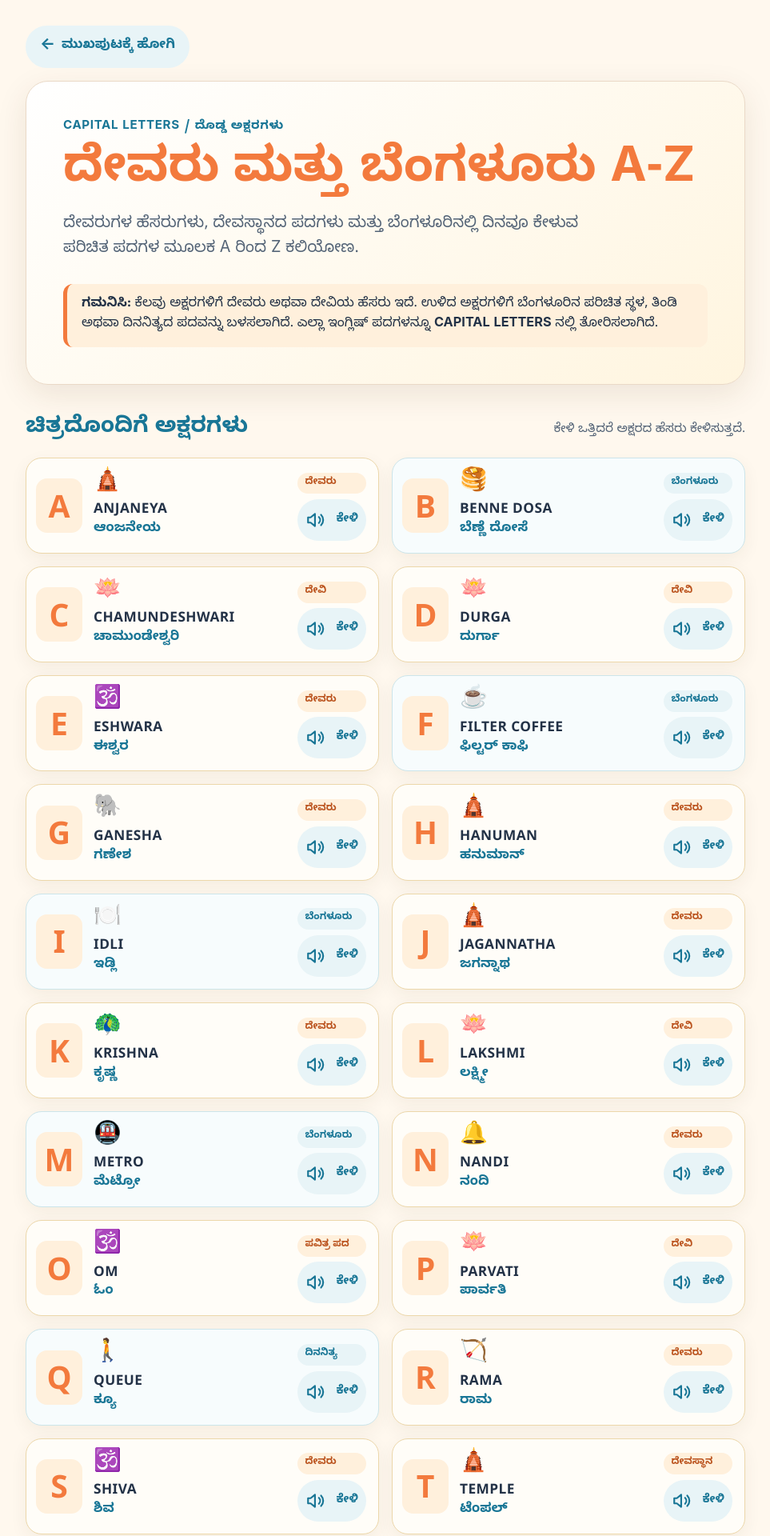
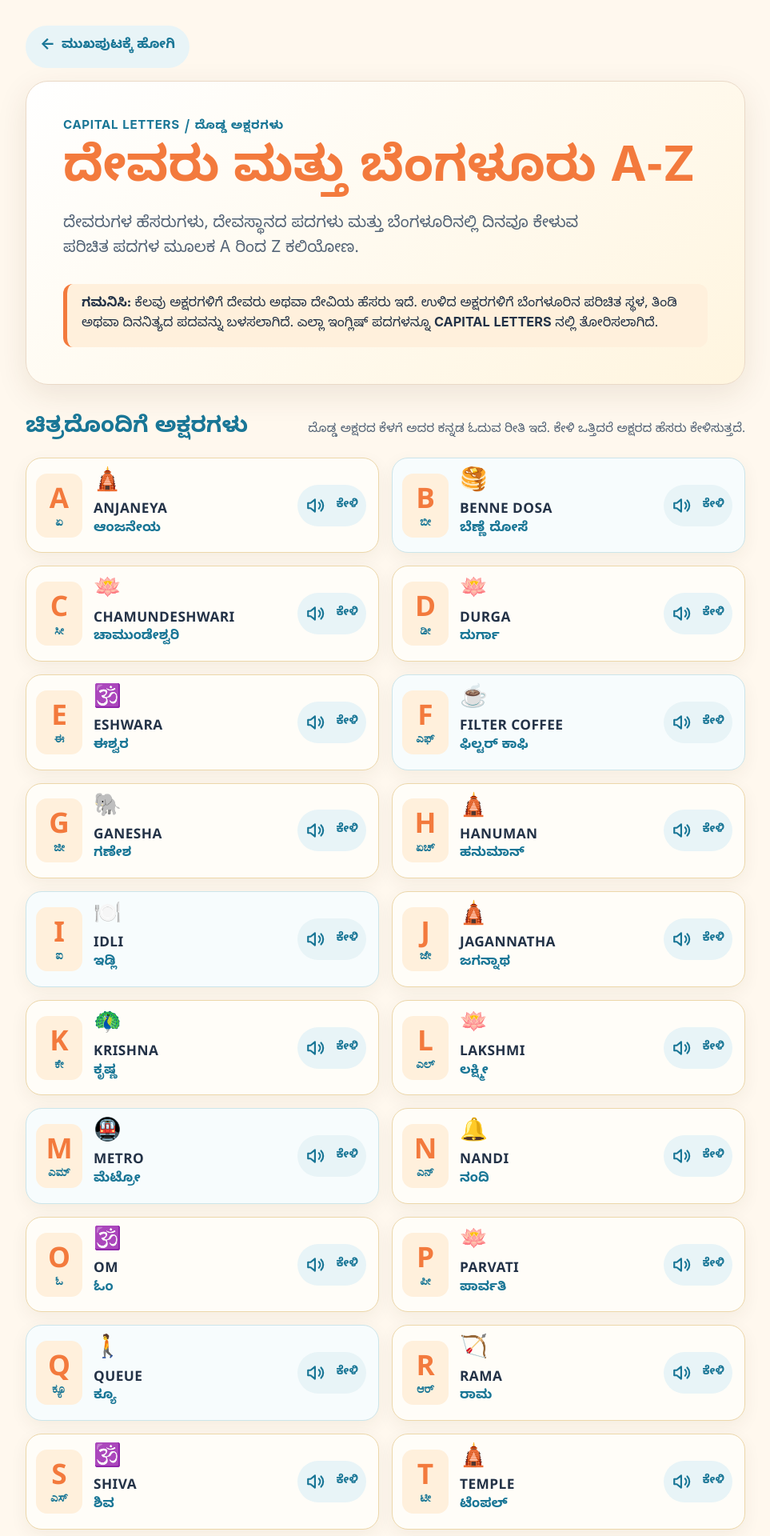
Before and after one commit to kmarkiv/kmarkiv.github.io, a Jekyll site: the page akka/alphabet-god.html, which Jekyll copies as it is, in a window 1280 px wide. Shown: the top 1920 px of the page at 80% size, without its empty margins (158-1121 px from the left). Built offline with Jekyll 4.4.1, drawn with Linux system fonts in a browser that asks for light colours; some of the changed text lies outside the part shown.

Commit message:
update 3

```diff
--- a/akka/alphabet-god.html
+++ b/akka/alphabet-god.html
@@ -31,36 +31,36 @@
       <section class="alphabet-section" aria-labelledby="theme-heading">
         <div class="section-heading">
           <h2 id="theme-heading">ಚಿತ್ರದೊಂದಿಗೆ ಅಕ್ಷರಗಳು</h2>
-          <p>ಕೇಳಿ ಒತ್ತಿದರೆ ಅಕ್ಷರದ ಹೆಸರು ಕೇಳಿಸುತ್ತದೆ.</p>
+          <p>ದೊಡ್ಡ ಅಕ್ಷರದ ಕೆಳಗೆ ಅದರ ಕನ್ನಡ ಓದುವ ರೀತಿ ಇದೆ. ಕೇಳಿ ಒತ್ತಿದರೆ ಅಕ್ಷರದ ಹೆಸರು ಕೇಳಿಸುತ್ತದೆ.</p>
         </div>
 
         <div class="theme-grid">
-          <article class="theme-card divine"><div class="theme-letter">A</div><div class="theme-icon" aria-hidden="true">🛕</div><p class="theme-word">ANJANEYA</p><p class="theme-reading">ಆಂಜನೇಯ</p><span class="theme-label">ದೇವರು</span><button type="button" data-letter="A" aria-label="Hear the letter A">🔊</button></article>
-          <article class="theme-card local"><div class="theme-letter">B</div><div class="theme-icon" aria-hidden="true">🥞</div><p class="theme-word">BENNE DOSA</p><p class="theme-reading">ಬೆಣ್ಣೆ ದೋಸೆ</p><span class="theme-label">ಬೆಂಗಳೂರು</span><button type="button" data-letter="B" aria-label="Hear the letter B">🔊</button></article>
-          <article class="theme-card divine"><div class="theme-letter">C</div><div class="theme-icon" aria-hidden="true">🪷</div><p class="theme-word">CHAMUNDESHWARI</p><p class="theme-reading">ಚಾಮುಂಡೇಶ್ವರಿ</p><span class="theme-label">ದೇವಿ</span><button type="button" data-letter="C" aria-label="Hear the letter C">🔊</button></article>
-          <article class="theme-card divine"><div class="theme-letter">D</div><div class="theme-icon" aria-hidden="true">🪷</div><p class="theme-word">DURGA</p><p class="theme-reading">ದುರ್ಗಾ</p><span class="theme-label">ದೇವಿ</span><button type="button" data-letter="D" aria-label="Hear the letter D">🔊</button></article>
-          <article class="theme-card divine"><div class="theme-letter">E</div><div class="theme-icon" aria-hidden="true">🕉️</div><p class="theme-word">ESHWARA</p><p class="theme-reading">ಈಶ್ವರ</p><span class="theme-label">ದೇವರು</span><button type="button" data-letter="E" aria-label="Hear the letter E">🔊</button></article>
-          <article class="theme-card local"><div class="theme-letter">F</div><div class="theme-icon" aria-hidden="true">☕</div><p class="theme-word">FILTER COFFEE</p><p class="theme-reading">ಫಿಲ್ಟರ್ ಕಾಫಿ</p><span class="theme-label">ಬೆಂಗಳೂರು</span><button type="button" data-letter="F" aria-label="Hear the letter F">🔊</button></article>
-          <article class="theme-card divine"><div class="theme-letter">G</div><div class="theme-icon" aria-hidden="true">🐘</div><p class="theme-word">GANESHA</p><p class="theme-reading">ಗಣೇಶ</p><span class="theme-label">ದೇವರು</span><button type="button" data-letter="G" aria-label="Hear the letter G">🔊</button></article>
-          <article class="theme-card divine"><div class="theme-letter">H</div><div class="theme-icon" aria-hidden="true">🛕</div><p class="theme-word">HANUMAN</p><p class="theme-reading">ಹನುಮಾನ್</p><span class="theme-label">ದೇವರು</span><button type="button" data-letter="H" aria-label="Hear the letter H">🔊</button></article>
-          <article class="theme-card local"><div class="theme-letter">I</div><div class="theme-icon" aria-hidden="true">🍽️</div><p class="theme-word">IDLI</p><p class="theme-reading">ಇಡ್ಲಿ</p><span class="theme-label">ಬೆಂಗಳೂರು</span><button type="button" data-letter="I" aria-label="Hear the letter I">🔊</button></article>
-          <article class="theme-card divine"><div class="theme-letter">J</div><div class="theme-icon" aria-hidden="true">🛕</div><p class="theme-word">JAGANNATHA</p><p class="theme-reading">ಜಗನ್ನಾಥ</p><span class="theme-label">ದೇವರು</span><button type="button" data-letter="J" aria-label="Hear the letter J">🔊</button></article>
-          <article class="theme-card divine"><div class="theme-letter">K</div><div class="theme-icon" aria-hidden="true">🦚</div><p class="theme-word">KRISHNA</p><p class="theme-reading">ಕೃಷ್ಣ</p><span class="theme-label">ದೇವರು</span><button type="button" data-letter="K" aria-label="Hear the letter K">🔊</button></article>
-          <article class="theme-card divine"><div class="theme-letter">L</div><div class="theme-icon" aria-hidden="true">🪷</div><p class="theme-word">LAKSHMI</p><p class="theme-reading">ಲಕ್ಷ್ಮೀ</p><span class="theme-label">ದೇವಿ</span><button type="button" data-letter="L" aria-label="Hear the letter L">🔊</button></article>
-          <article class="theme-card local"><div class="theme-letter">M</div><div class="theme-icon" aria-hidden="true">🚇</div><p class="theme-word">METRO</p><p class="theme-reading">ಮೆಟ್ರೋ</p><span class="theme-label">ಬೆಂಗಳೂರು</span><button type="button" data-letter="M" aria-label="Hear the letter M">🔊</button></article>
-          <article class="theme-card divine"><div class="theme-letter">N</div><div class="theme-icon" aria-hidden="true">🔔</div><p class="theme-word">NANDI</p><p class="theme-reading">ನಂದಿ</p><span class="theme-label">ದೇವರು</span><button type="button" data-letter="N" aria-label="Hear the letter N">🔊</button></article>
-          <article class="theme-card divine"><div class="theme-letter">O</div><div class="theme-icon" aria-hidden="true">🕉️</div><p class="theme-word">OM</p><p class="theme-reading">ಓಂ</p><span class="theme-label">ಪವಿತ್ರ ಪದ</span><button type="button" data-letter="O" aria-label="Hear the letter O">🔊</button></article>
-          <article class="theme-card divine"><div class="theme-letter">P</div><div class="theme-icon" aria-hidden="true">🪷</div><p class="theme-word">PARVATI</p><p class="theme-reading">ಪಾರ್ವತಿ</p><span class="theme-label">ದೇವಿ</span><button type="button" data-letter="P" aria-label="Hear the letter P">🔊</button></article>
-          <article class="theme-card local"><div class="theme-letter">Q</div><div class="theme-icon" aria-hidden="true">🚶</div><p class="theme-word">QUEUE</p><p class="theme-reading">ಕ್ಯೂ</p><span class="theme-label">ದಿನನಿತ್ಯ</span><button type="button" data-letter="Q" aria-label="Hear the letter Q">🔊</button></article>
-          <article class="theme-card divine"><div class="theme-letter">R</div><div class="theme-icon" aria-hidden="true">🏹</div><p class="theme-word">RAMA</p><p class="theme-reading">ರಾಮ</p><span class="theme-label">ದೇವರು</span><button type="button" data-letter="R" aria-label="Hear the letter R">🔊</button></article>
-          <article class="theme-card divine"><div class="theme-letter">S</div><div class="theme-icon" aria-hidden="true">🕉️</div><p class="theme-word">SHIVA</p><p class="theme-reading">ಶಿವ</p><span class="theme-label">ದೇವರು</span><button type="button" data-letter="S" aria-label="Hear the letter S">🔊</button></article>
-          <article class="theme-card divine"><div class="theme-letter">T</div><div class="theme-icon" aria-hidden="true">🛕</div><p class="theme-word">TEMPLE</p><p class="theme-reading">ಟೆಂಪಲ್</p><span class="theme-label">ದೇವಸ್ಥಾನ</span><button type="button" data-letter="T" aria-label="Hear the letter T">🔊</button></article>
-          <article class="theme-card local"><div class="theme-letter">U</div><div class="theme-icon" aria-hidden="true">🍽️</div><p class="theme-word">UDUPI HOTEL</p><p class="theme-reading">ಉಡುಪಿ ಹೋಟೆಲ್</p><span class="theme-label">ಬೆಂಗಳೂರು</span><button type="button" data-letter="U" aria-label="Hear the letter U">🔊</button></article>
-          <article class="theme-card divine"><div class="theme-letter">V</div><div class="theme-icon" aria-hidden="true">🛕</div><p class="theme-word">VENKATESHWARA</p><p class="theme-reading">ವೆಂಕಟೇಶ್ವರ</p><span class="theme-label">ದೇವರು</span><button type="button" data-letter="V" aria-label="Hear the letter V">🔊</button></article>
-          <article class="theme-card local"><div class="theme-letter">W</div><div class="theme-icon" aria-hidden="true">🏙️</div><p class="theme-word">WHITEFIELD</p><p class="theme-reading">ವೈಟ್‌ಫೀಲ್ಡ್</p><span class="theme-label">ಬೆಂಗಳೂರು</span><button type="button" data-letter="W" aria-label="Hear the letter W">🔊</button></article>
-          <article class="theme-card local"><div class="theme-letter">X</div><div class="theme-icon" aria-hidden="true">📄</div><p class="theme-word">XEROX</p><p class="theme-reading">ಜೆರಾಕ್ಸ್</p><span class="theme-label">ದಿನನಿತ್ಯ</span><button type="button" data-letter="X" aria-label="Hear the letter X">🔊</button></article>
-          <article class="theme-card local"><div class="theme-letter">Y</div><div class="theme-icon" aria-hidden="true">🏘️</div><p class="theme-word">YELAHANKA</p><p class="theme-reading">ಯಲಹಂಕ</p><span class="theme-label">ಬೆಂಗಳೂರು</span><button type="button" data-letter="Y" aria-label="Hear the letter Y">🔊</button></article>
-          <article class="theme-card local"><div class="theme-letter">Z</div><div class="theme-icon" aria-hidden="true">🦁</div><p class="theme-word">ZOO</p><p class="theme-reading">ಝೂ</p><span class="theme-label">ಬೆಂಗಳೂರು</span><button type="button" data-letter="Z" aria-label="Hear the letter Z">🔊</button></article>
+          <article class="theme-card divine"><div class="theme-letter"><strong>A</strong><span>ಏ</span></div><div class="theme-icon" aria-hidden="true">🛕</div><p class="theme-word">ANJANEYA</p><p class="theme-reading">ಆಂಜನೇಯ</p><button type="button" data-letter="A" aria-label="Hear the letter A">🔊</button></article>
+          <article class="theme-card local"><div class="theme-letter"><strong>B</strong><span>ಬೀ</span></div><div class="theme-icon" aria-hidden="true">🥞</div><p class="theme-word">BENNE DOSA</p><p class="theme-reading">ಬೆಣ್ಣೆ ದೋಸೆ</p><button type="button" data-letter="B" aria-label="Hear the letter B">🔊</button></article>
+          <article class="theme-card divine"><div class="theme-letter"><strong>C</strong><span>ಸೀ</span></div><div class="theme-icon" aria-hidden="true">🪷</div><p class="theme-word">CHAMUNDESHWARI</p><p class="theme-reading">ಚಾಮುಂಡೇಶ್ವರಿ</p><button type="button" data-letter="C" aria-label="Hear the letter C">🔊</button></article>
+          <article class="theme-card divine"><div class="theme-letter"><strong>D</strong><span>ಡೀ</span></div><div class="theme-icon" aria-hidden="true">🪷</div><p class="theme-word">DURGA</p><p class="theme-reading">ದುರ್ಗಾ</p><button type="button" data-letter="D" aria-label="Hear the letter D">🔊</button></article>
+          <article class="theme-card divine"><div class="theme-letter"><strong>E</strong><span>ಈ</span></div><div class="theme-icon" aria-hidden="true">🕉️</div><p class="theme-word">ESHWARA</p><p class="theme-reading">ಈಶ್ವರ</p><button type="button" data-letter="E" aria-label="Hear the letter E">🔊</button></article>
+          <article class="theme-card local"><div class="theme-letter"><strong>F</strong><span>ಎಫ್</span></div><div class="theme-icon" aria-hidden="true">☕</div><p class="theme-word">FILTER COFFEE</p><p class="theme-reading">ಫಿಲ್ಟರ್ ಕಾಫಿ</p><button type="button" data-letter="F" aria-label="Hear the letter F">🔊</button></article>
+          <article class="theme-card divine"><div class="theme-letter"><strong>G</strong><span>ಜೀ</span></div><div class="theme-icon" aria-hidden="true">🐘</div><p class="theme-word">GANESHA</p><p class="theme-reading">ಗಣೇಶ</p><button type="button" data-letter="G" aria-label="Hear the letter G">🔊</button></article>
+          <article class="theme-card divine"><div class="theme-letter"><strong>H</strong><span>ಏಚ್</span></div><div class="theme-icon" aria-hidden="true">🛕</div><p class="theme-word">HANUMAN</p><p class="theme-reading">ಹನುಮಾನ್</p><button type="button" data-letter="H" aria-label="Hear the letter H">🔊</button></article>
+          <article class="theme-card local"><div class="theme-letter"><strong>I</strong><span>ಐ</span></div><div class="theme-icon" aria-hidden="true">🍽️</div><p class="theme-word">IDLI</p><p class="theme-reading">ಇಡ್ಲಿ</p><button type="button" data-letter="I" aria-label="Hear the letter I">🔊</button></article>
+          <article class="theme-card divine"><div class="theme-letter"><strong>J</strong><span>ಜೇ</span></div><div class="theme-icon" aria-hidden="true">🛕</div><p class="theme-word">JAGANNATHA</p><p class="theme-reading">ಜಗನ್ನಾಥ</p><button type="button" data-letter="J" aria-label="Hear the letter J">🔊</button></article>
+          <article class="theme-card divine"><div class="theme-letter"><strong>K</strong><span>ಕೇ</span></div><div class="theme-icon" aria-hidden="true">🦚</div><p class="theme-word">KRISHNA</p><p class="theme-reading">ಕೃಷ್ಣ</p><button type="button" data-letter="K" aria-label="Hear the letter K">🔊</button></article>
+          <article class="theme-card divine"><div class="theme-letter"><strong>L</strong><span>ಎಲ್</span></div><div class="theme-icon" aria-hidden="true">🪷</div><p class="theme-word">LAKSHMI</p><p class="theme-reading">ಲಕ್ಷ್ಮೀ</p><button type="button" data-letter="L" aria-label="Hear the letter L">🔊</button></article>
+          <article class="theme-card local"><div class="theme-letter"><strong>M</strong><span>ಎಮ್</span></div><div class="theme-icon" aria-hidden="true">🚇</div><p class="theme-word">METRO</p><p class="theme-reading">ಮೆಟ್ರೋ</p><button type="button" data-letter="M" aria-label="Hear the letter M">🔊</button></article>
+          <article class="theme-card divine"><div class="theme-letter"><strong>N</strong><span>ಎನ್</span></div><div class="theme-icon" aria-hidden="true">🔔</div><p class="theme-word">NANDI</p><p class="theme-reading">ನಂದಿ</p><button type="button" data-letter="N" aria-label="Hear the letter N">🔊</button></article>
+          <article class="theme-card divine"><div class="theme-letter"><strong>O</strong><span>ಓ</span></div><div class="theme-icon" aria-hidden="true">🕉️</div><p class="theme-word">OM</p><p class="theme-reading">ಓಂ</p><button type="button" data-letter="O" aria-label="Hear the letter O">🔊</button></article>
+          <article class="theme-card divine"><div class="theme-letter"><strong>P</strong><span>ಪೀ</span></div><div class="theme-icon" aria-hidden="true">🪷</div><p class="theme-word">PARVATI</p><p class="theme-reading">ಪಾರ್ವತಿ</p><button type="button" data-letter="P" aria-label="Hear the letter P">🔊</button></article>
+          <article class="theme-card local"><div class="theme-letter"><strong>Q</strong><span>ಕ್ಯೂ</span></div><div class="theme-icon" aria-hidden="true">🚶</div><p class="theme-word">QUEUE</p><p class="theme-reading">ಕ್ಯೂ</p><button type="button" data-letter="Q" aria-label="Hear the letter Q">🔊</button></article>
+          <article class="theme-card divine"><div class="theme-letter"><strong>R</strong><span>ಆರ್</span></div><div class="theme-icon" aria-hidden="true">🏹</div><p class="theme-word">RAMA</p><p class="theme-reading">ರಾಮ</p><button type="button" data-letter="R" aria-label="Hear the letter R">🔊</button></article>
+          <article class="theme-card divine"><div class="theme-letter"><strong>S</strong><span>ಎಸ್</span></div><div class="theme-icon" aria-hidden="true">🕉️</div><p class="theme-word">SHIVA</p><p class="theme-reading">ಶಿವ</p><button type="button" data-letter="S" aria-label="Hear the letter S">🔊</button></article>
+          <article class="theme-card divine"><div class="theme-letter"><strong>T</strong><span>ಟೀ</span></div><div class="theme-icon" aria-hidden="true">🛕</div><p class="theme-word">TEMPLE</p><p class="theme-reading">ಟೆಂಪಲ್</p><button type="button" data-letter="T" aria-label="Hear the letter T">🔊</button></article>
+          <article class="theme-card local"><div class="theme-letter"><strong>U</strong><span>ಯೂ</span></div><div class="theme-icon" aria-hidden="true">🍽️</div><p class="theme-word">UDUPI HOTEL</p><p class="theme-reading">ಉಡುಪಿ ಹೋಟೆಲ್</p><button type="button" data-letter="U" aria-label="Hear the letter U">🔊</button></article>
+          <article class="theme-card divine"><div class="theme-letter"><strong>V</strong><span>ವೀ</span></div><div class="theme-icon" aria-hidden="true">🛕</div><p class="theme-word">VENKATESHWARA</p><p class="theme-reading">ವೆಂಕಟೇಶ್ವರ</p><button type="button" data-letter="V" aria-label="Hear the letter V">🔊</button></article>
+          <article class="theme-card local"><div class="theme-letter"><strong>W</strong><span>ಡಬ್ಲ್ಯೂ</span></div><div class="theme-icon" aria-hidden="true">🏙️</div><p class="theme-word">WHITEFIELD</p><p class="theme-reading">ವೈಟ್‌ಫೀಲ್ಡ್</p><button type="button" data-letter="W" aria-label="Hear the letter W">🔊</button></article>
+          <article class="theme-card local"><div class="theme-letter"><strong>X</strong><span>ಎಕ್ಸ್</span></div><div class="theme-icon" aria-hidden="true">📄</div><p class="theme-word">XEROX</p><p class="theme-reading">ಜೆರಾಕ್ಸ್</p><button type="button" data-letter="X" aria-label="Hear the letter X">🔊</button></article>
+          <article class="theme-card local"><div class="theme-letter"><strong>Y</strong><span>ವೈ</span></div><div class="theme-icon" aria-hidden="true">🏘️</div><p class="theme-word">YELAHANKA</p><p class="theme-reading">ಯಲಹಂಕ</p><button type="button" data-letter="Y" aria-label="Hear the letter Y">🔊</button></article>
+          <article class="theme-card local"><div class="theme-letter"><strong>Z</strong><span>ಝೆಡ್</span></div><div class="theme-icon" aria-hidden="true">🦁</div><p class="theme-word">ZOO</p><p class="theme-reading">ಝೂ</p><button type="button" data-letter="Z" aria-label="Hear the letter Z">🔊</button></article>
         </div>
       </section>
 
--- a/akka/assets/css/alphabet.css
+++ b/akka/assets/css/alphabet.css
@@ -368,6 +368,7 @@ button:active {
 
 .theme-choice {
   background: linear-gradient(145deg, #fff, #fff5df);
+  grid-column: 1 / -1;
 }
 
 .theme-visuals {
@@ -448,12 +449,25 @@ button:active {
   border-radius: 14px;
   color: var(--orange);
   display: flex;
+  flex-direction: column;
   font-family: "Segoe UI", Arial, sans-serif;
-  font-size: 2.45rem;
   font-weight: 750;
   grid-row: 1 / 4;
-  height: 68px;
+  height: 80px;
   justify-content: center;
+}
+
+.theme-letter strong {
+  font-family: "Segoe UI", Arial, sans-serif;
+  font-size: 2.2rem;
+  line-height: 1;
+}
+
+.theme-letter span {
+  color: var(--blue);
+  font-size: 0.91rem;
+  line-height: 1.15;
+  margin-top: 4px;
 }
 
 .theme-icon {
@@ -481,25 +495,9 @@ button:active {
   margin: 0;
 }
 
-.theme-label {
-  background: var(--orange-soft);
-  border-radius: 999px;
-  color: #bb541f;
-  font-size: 0.76rem;
-  font-weight: 700;
-  grid-column: 3;
-  grid-row: 1;
-  padding: 4px 9px;
-}
-
-.theme-card.local .theme-label {
-  background: var(--blue-soft);
-  color: var(--blue);
-}
-
 .theme-card button {
   grid-column: 3;
-  grid-row: 2 / 4;
+  grid-row: 1 / 4;
   height: 52px;
   min-width: 82px;
   padding: 0 10px;
@@ -816,8 +814,11 @@ button:active {
   }
 
   .theme-letter {
-    font-size: 2.25rem;
-    height: 64px;
+    height: 78px;
+  }
+
+  .theme-letter strong {
+    font-size: 2.05rem;
   }
 
   .theme-card button {
```
Also changed, not shown: akka/index.html (+10 -10 lines).
